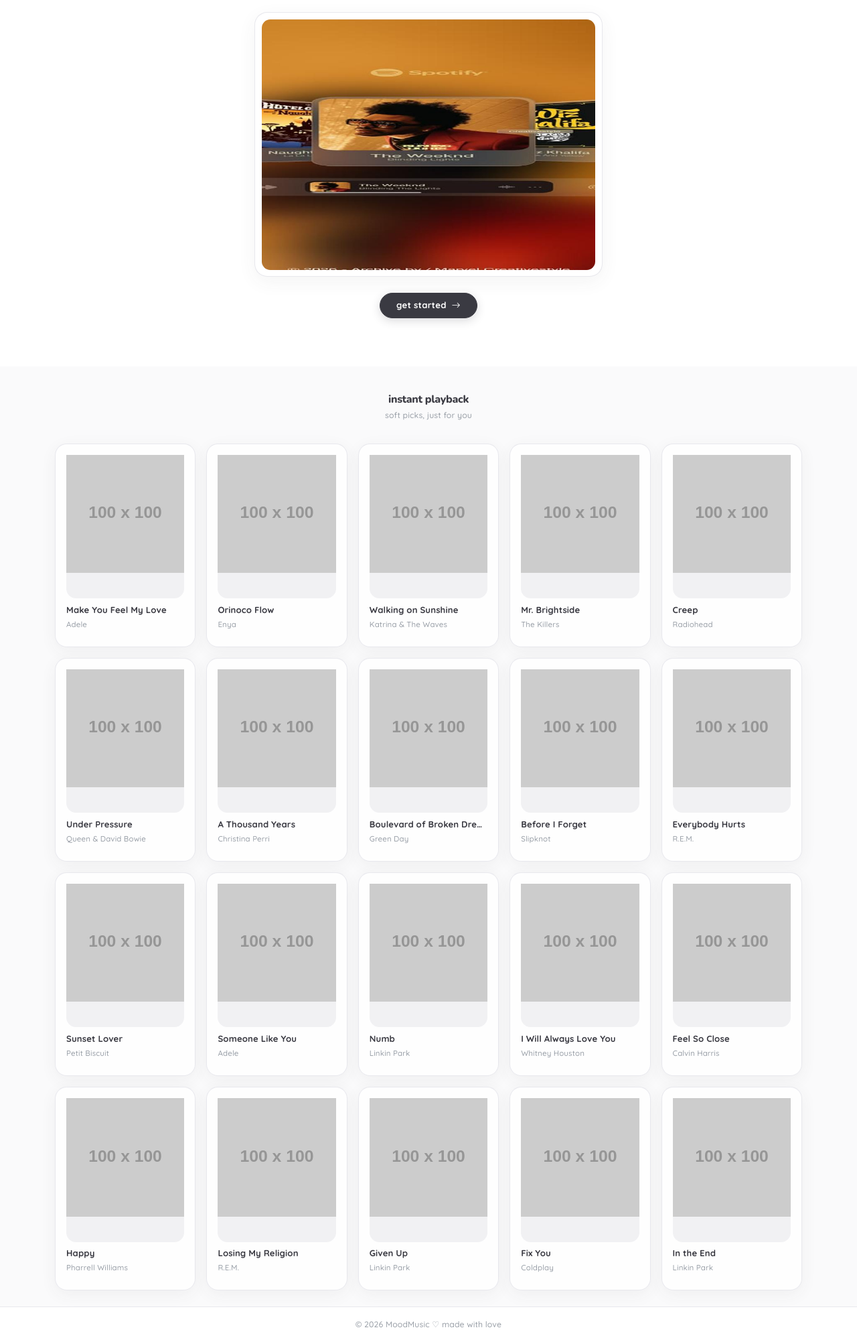
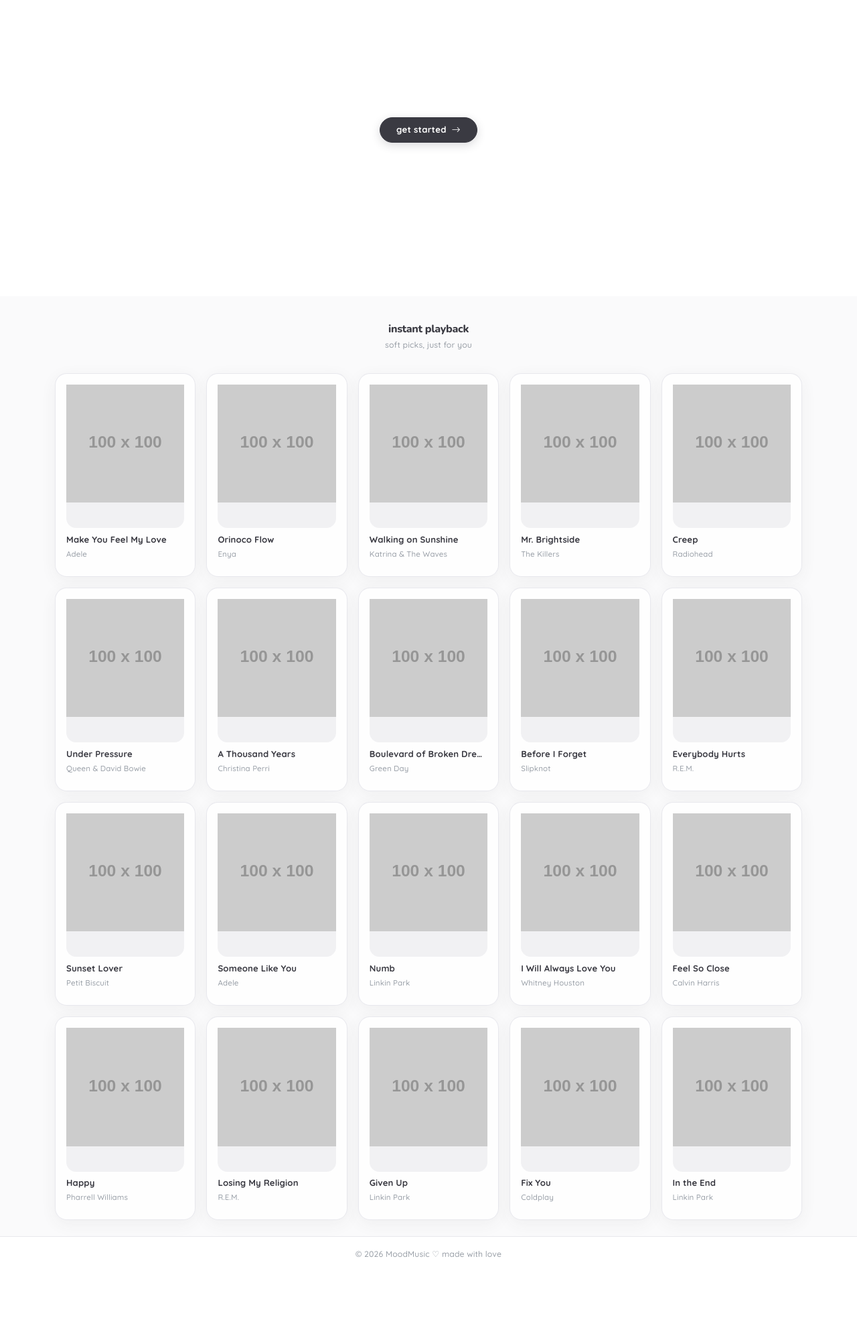
Before and after one commit to naimasultana553-sys/MoodMusic, a Flask app: page / in a window 1280 px wide. Shown: the part 54-2057 px from the top of the page at 67% size. After the commit the page ends 1930 px from the top, so only its background shows below. Run offline with Flask 3, Linux system fonts and the light colour scheme; grey boxes labelled with a size stand in for pictures from a placeholder-image service; data that the repository does not hold is empty; some libraries are stand-ins or nearby versions.

Commit message:
feat: remove hero image, keep clean white get started

```diff
--- a/templates/index.html
+++ b/templates/index.html
@@ -2,15 +2,8 @@
 {% block title %}MoodMusic ♡ cute vibes{% endblock %}
 {% block content %}
 <div class="hero-clean bg-white py-5">
-    <div class="container py-4">
-        <div class="row justify-content-center">
-            <div class="col-lg-6 col-md-8 text-center">
-                <div class="hero-folder-wrap mx-auto mb-4">
-                    <img src="{{ url_for('static', filename='images/hero.jpeg') }}" alt="Typography Music" class="hero-folder-img">
-                </div>
-                <a href="{{ url_for('predict_page') }}" class="btn cute-btn px-4 py-2">get started <i class="bi bi-arrow-right ms-1"></i></a>
-            </div>
-        </div>
+    <div class="container py-5 text-center">
+        <a href="{{ url_for('predict_page') }}" class="btn cute-btn px-4 py-2">get started <i class="bi bi-arrow-right ms-1"></i></a>
     </div>
 </div>
 <div class="container py-4">
```
